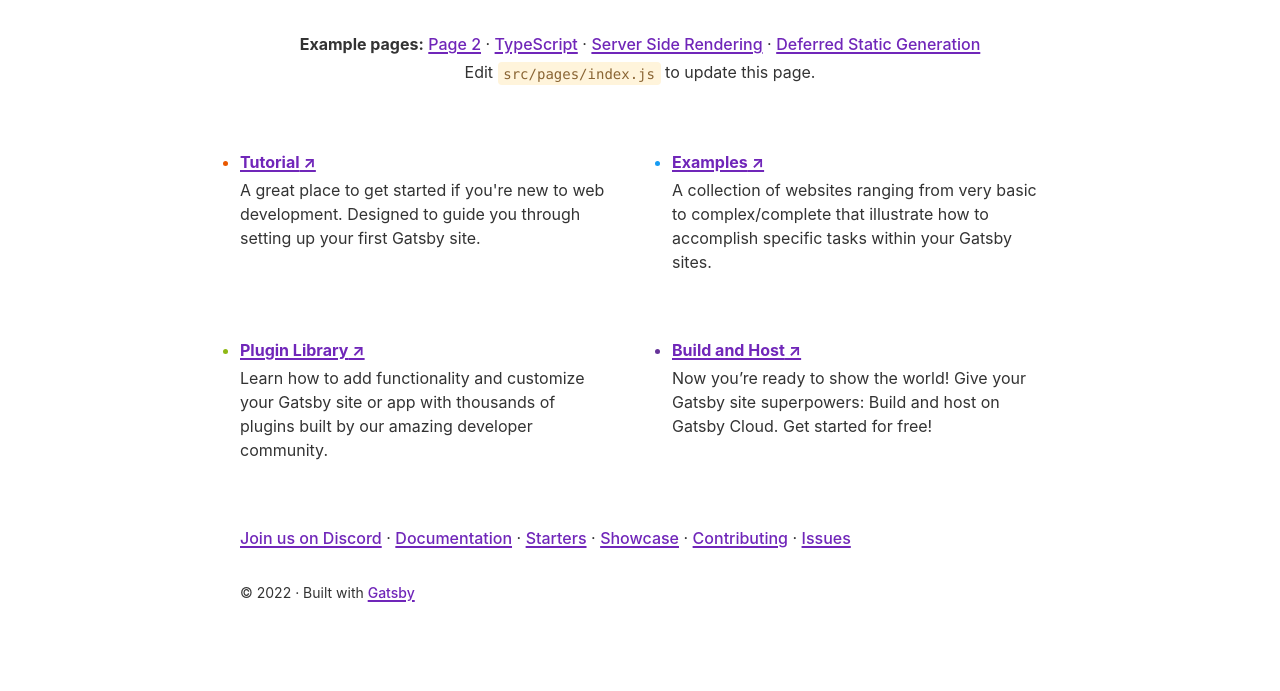
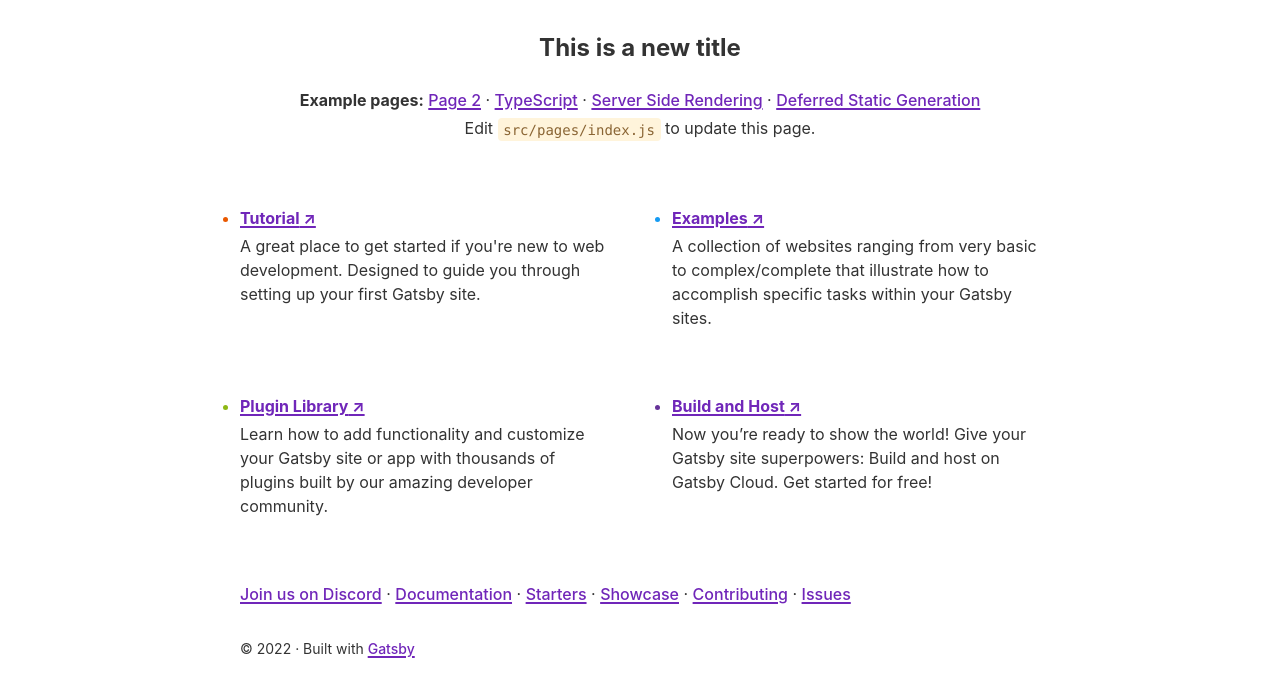
Before and after one commit to DevCsalvia/gatsby-static-website, a Gatsby site: page / in a window 1280 px wide. Shown: the part 224-915 px from the top of the page. Before the commit the page ends 859 px from the top, so only its background shows below. Built offline with nearby package versions, Linux system fonts and the light colour scheme; Gatsby itself is replaced by a stand-in of ours.

Commit message:
add new title

```diff
--- a/src/pages/index.js
+++ b/src/pages/index.js
@@ -85,6 +85,7 @@ const IndexPage = () => (
       <h1>
         Welcome to <b>Gatsby!</b>
       </h1>
+      <h2>This is a new title</h2>
       <p className={styles.intro}>
         <b>Example pages:</b>{" "}
         {samplePageLinks.map((link, i) => (
```
